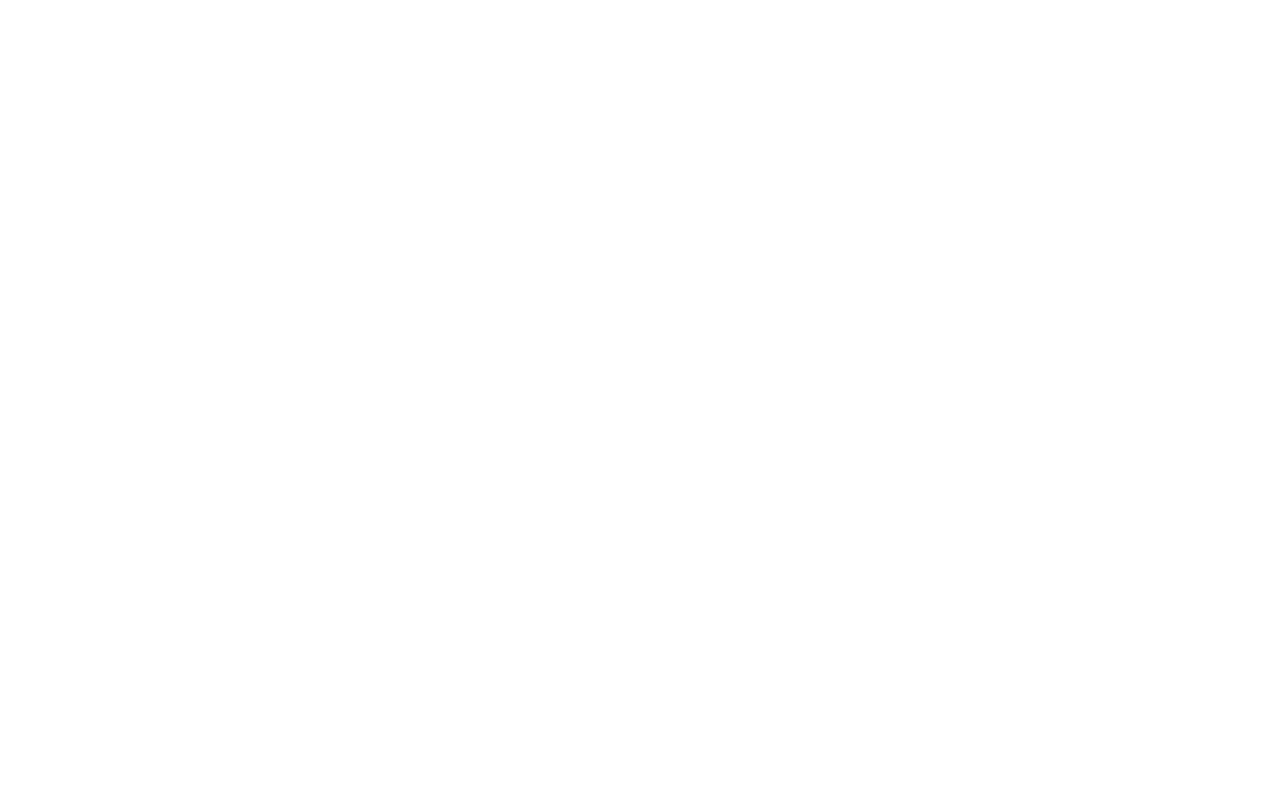
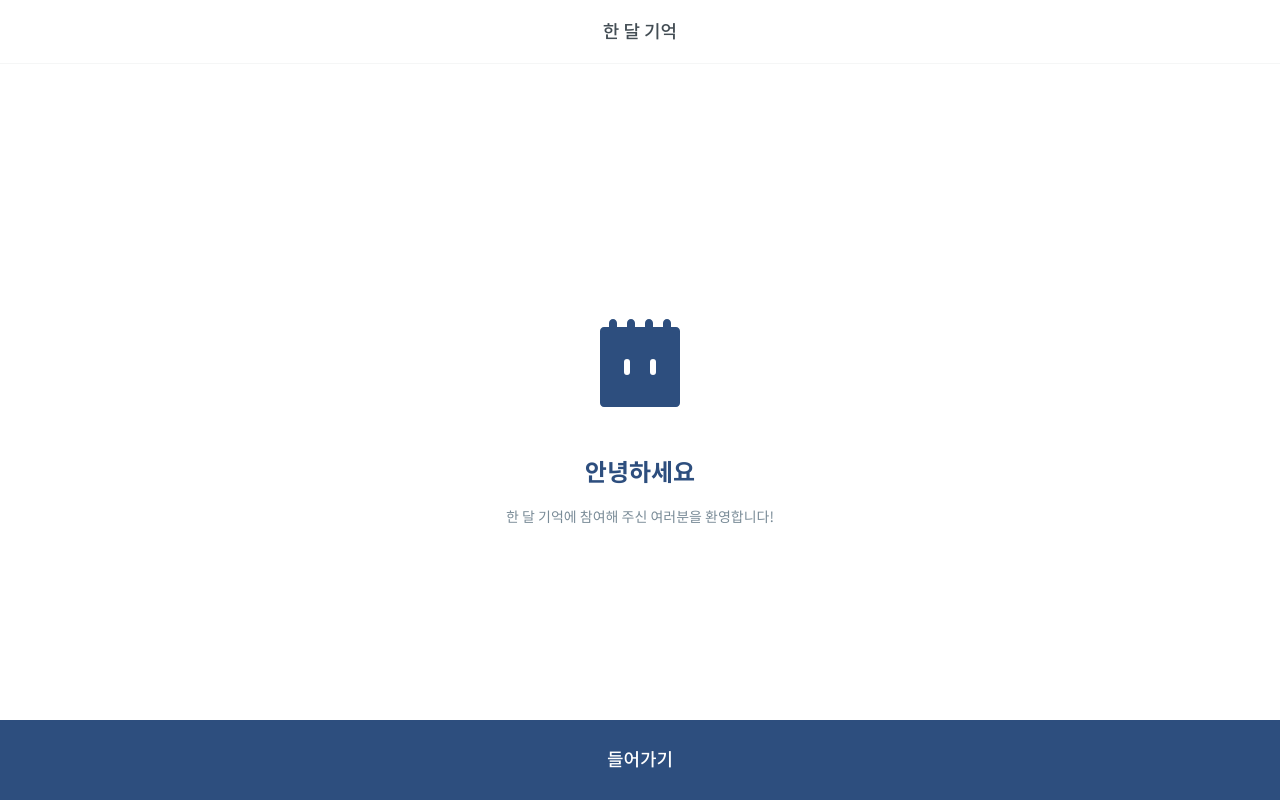
Before and after one commit to alstjr0183/remember, a React (Create React App) app: page / in a window 1280 px wide. Built offline with nearby package versions, Linux system fonts and the light colour scheme.

Commit message:
Fix: 인트로페이지 완성

```diff
--- /dev/null
+++ b/jsconfig.json
@@ -0,0 +1,5 @@
+{
+  "compilerOptions": {
+    "target": "ES6"
+  }
+}
--- a/src/App.js
+++ b/src/App.js
@@ -8,12 +8,15 @@
 import "./styles/font.css";
 import theme from "./styles/utils/theme";
 import GlobalStyle from "./styles/globalStyle";
+import Header from "./components/header/Header";
 
 function App() {
   return (
     <>
       <GlobalStyle />
-      <ThemeProvider theme={theme}>{/* <Route /> */}</ThemeProvider>
+      <ThemeProvider theme={theme}>
+        <Route />
+      </ThemeProvider>
     </>
   );
 }
--- /dev/null
+++ b/src/components/common/StyledContainer.js
@@ -0,0 +1,16 @@
+import styled, { css } from "styled-components";
+import { flexbox } from "../../styles/utils/flexbox";
+import theme from "../../styles/utils/theme";
+
+const { colors } = theme;
+
+export const StyledContainer = styled.div`
+  ${(props) => {
+    // prop 구조분해할당
+    const { padding = "64px 0 0 0" } = props;
+    return css`
+      ${flexbox()}
+      padding: ${padding};
+    `;
+  }}
+`;
--- /dev/null
+++ b/src/components/header/Header.js
@@ -0,0 +1,40 @@
+import React from "react";
+import styled, { css } from "styled-components";
+import theme from "../../styles/utils/theme";
+import { flexbox } from "../../styles/utils/flexbox";
+const { fontSizes, colors } = theme;
+
+const Header = (props) => {
+  const { title } = props;
+  return (
+    <StyledHeader className={props.className} styledProp={props.style || {}}>
+      {title}
+    </StyledHeader>
+  );
+};
+
+const StyledHeader = styled.div`
+  ${(props) => {
+    // prop 구조분해할당
+    const {
+      width = "100%",
+      height = "64px",
+      color = `${colors.black1}`,
+      backgroundColor = "white",
+      borderBottom = "1px solid rgba(67, 77, 84, 0.05);",
+    } = props.styledProp;
+
+    return css`
+      ${flexbox()};
+      width: ${width};
+      position: fixed;
+      top: 0;
+      height: ${height};
+      color: ${color};
+      background-color: ${backgroundColor};
+      border-bottom: ${borderBottom};
+    `;
+  }}
+`;
+
+export default Header;
--- /dev/null
+++ b/src/pages/intro/Intro.js
@@ -0,0 +1,32 @@
+import React, { useState } from "react";
+import IntroUi from "./IntroUi";
+
+import intro1 from "../../images/intro/intro1.svg";
+import intro2 from "../../images/intro/intro2.svg";
+
+const Intro = () => {
+  const [state, setState] = useState({
+    img: intro1,
+    step: "one",
+    title: "안녕하세요",
+    subTitle: "한 달 기억에 참여해 주신 여러분을 환영합니다!",
+    btnText: "들어가기",
+  });
+
+  const f_stepTwo = () => {
+    setState({
+      ...state,
+      img: intro2,
+      step: "two",
+      title: "습관을 개선하세요",
+      subTitle: `한 달 기억은 여러분의 기억 습관을 개선하기 위해
+      제작되었습니다.`,
+      btnText: "시작하기",
+    });
+  };
+
+  const props = { state, f_stepTwo };
+  return <IntroUi {...props} />;
+};
+
+export default Intro;
--- /dev/null
+++ b/src/pages/intro/IntroUi.js
@@ -0,0 +1,80 @@
+import React from "react";
+import styled from "styled-components";
+import { StyledContainer } from "../../components/common/StyledContainer";
+import intro1 from "../../images/intro/intro1.svg";
+import intro2 from "../../images/intro/intro2.svg";
+import Header from "../../components/header/Header";
+import { flexbox } from "../../styles/utils/flexbox";
+
+const IntroUi = ({ state, f_stepTwo }) => {
+  const { img, title, subTitle, btnText } = state;
+
+  return (
+    <StyledContainer>
+      <Header
+        title="한 달 기억"
+        className="notom18"
+        style={{ color: "#434D54" }}
+      />
+      <SyyledIntro state={state}>
+        <figure>
+          <img src={img} alt="인트로1"></img>
+        </figure>
+        <div className="text">
+          <h1 className="notob24">{title}</h1>
+          {subTitle?.split("\n").map((line, index) => {
+            return (
+              <p className="notor14" key={index}>
+                {line}
+              </p>
+            );
+          })}
+        </div>
+        <nav onClick={f_stepTwo} className="nav">
+          <button className="notom18">{btnText}</button>
+        </nav>
+      </SyyledIntro>
+    </StyledContainer>
+  );
+};
+
+const SyyledIntro = styled.div`
+  height: calc(100vh - 80px);
+  ${flexbox()};
+  flex-direction: column;
+
+  figure {
+    margin-bottom: 47px;
+  }
+
+  .text {
+    ${flexbox()};
+    flex-direction: column;
+
+    h1 {
+      color: rgba(45, 78, 126, 1);
+      margin-bottom: 16px;
+    }
+
+    p {
+      color: rgba(121, 139, 151, 1);
+    }
+  }
+
+  .nav {
+    width: 100%;
+    height: 80px;
+    position: fixed;
+    bottom: 0;
+
+    button {
+      background-color: ${(props) =>
+        props.state.step === "one" ? "#2d4e7e" : "white"};
+      color: ${(props) => (props.state.step === "one" ? "white" : "#2d4e7e")};
+      width: 100%;
+      height: 100%;
+    }
+  }
+`;
+
+export default IntroUi;
--- a/src/routes/FrontRoute.js
+++ b/src/routes/FrontRoute.js
@@ -1,12 +1,15 @@
 import React from "react";
-import { Route, Routes } from "react-router-dom";
+import { BrowserRouter as Router, Route, Routes } from "react-router-dom";
+import Intro from "../pages/intro/Intro";
 // route
 
 function FrontRoutes() {
   return (
-    <Routes>
-      <Route path="/" element={<div>123</div>} />
-    </Routes>
+    <Router>
+      <Routes>
+        <Route path="/" element={<Intro />} />
+      </Routes>
+    </Router>
   );
 }
 
--- a/src/styles/globalStyle.js
+++ b/src/styles/globalStyle.js
@@ -30,6 +30,61 @@
   a {
     text-decoration: none;
   }
+
+
+
+            /* noto 14 */
+            .notob14 {
+        font-family: NoToB;
+        font-size: 14px;
+        line-height: 24px;
+      }
+      .notom14 {
+        font-family: NoToM;
+        font-size: 14px;
+        line-height: 24px;
+      }
+      .notor14 {
+        font-family: NoToR;
+        font-size: 14px;
+        line-height: 24px;
+      }
+
+
+            /* noto 18 */
+            .notob18 {
+        font-family: NoToB;
+        font-size: 18px;
+        line-height: 28px;
+      }
+      .notom18 {
+        font-family: NoToM;
+        font-size: 18px;
+        line-height: 28px;
+      }
+      .notor18 {
+        font-family: NoToR;
+        font-size: 18px;
+        line-height: 28px;
+      }
+
+
+            /* noto 24 */
+            .notob24 {
+        font-family: NoToB;
+        font-size: 24px;
+        line-height: 32px;
+      }
+      .notom24 {
+        font-family: NoToM;
+        font-size: 24px;
+        line-height: 32px;
+      }
+      .notor24 {
+        font-family: NoToR;
+        font-size: 24px;
+        line-height: 32px;
+      }
 `;
 
 export default GlobalStyle;
```
Also changed, not shown: src/images/intro/intro1.svg (added), src/images/intro/intro2.svg (added).
